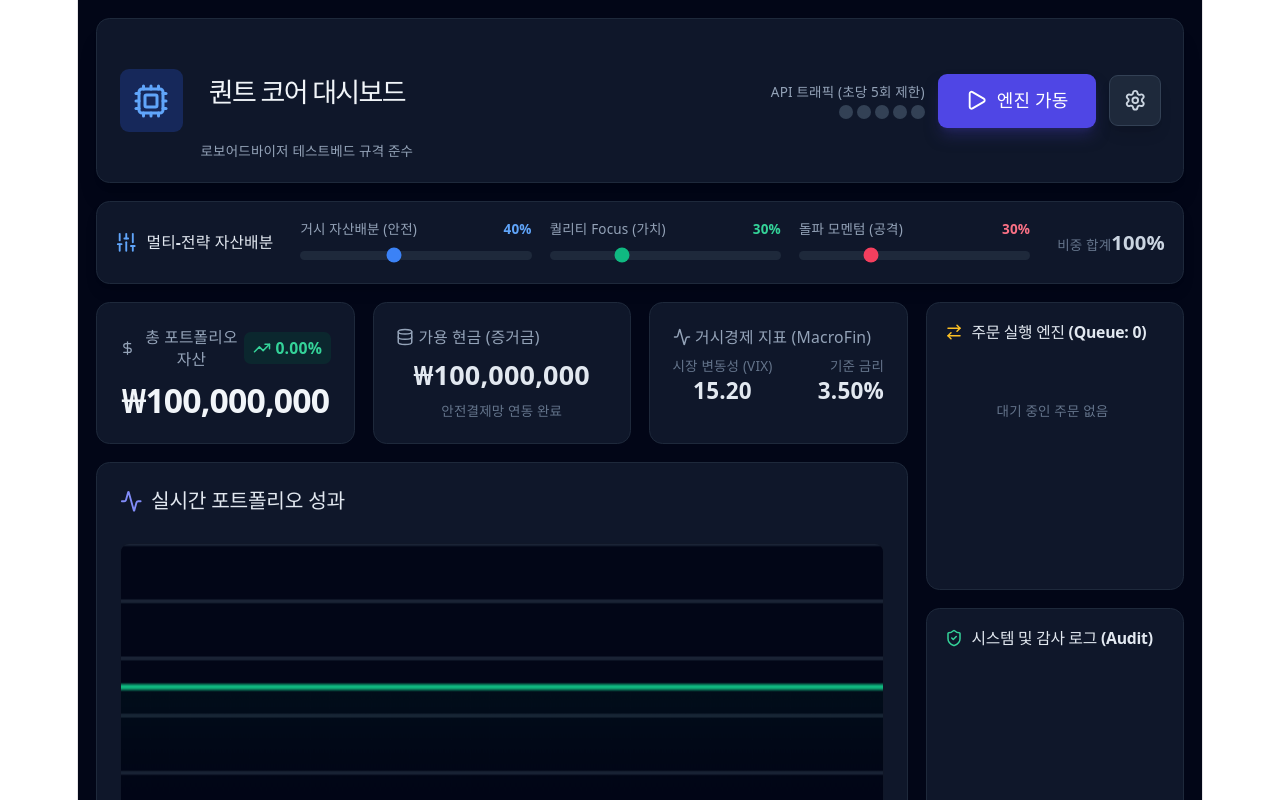
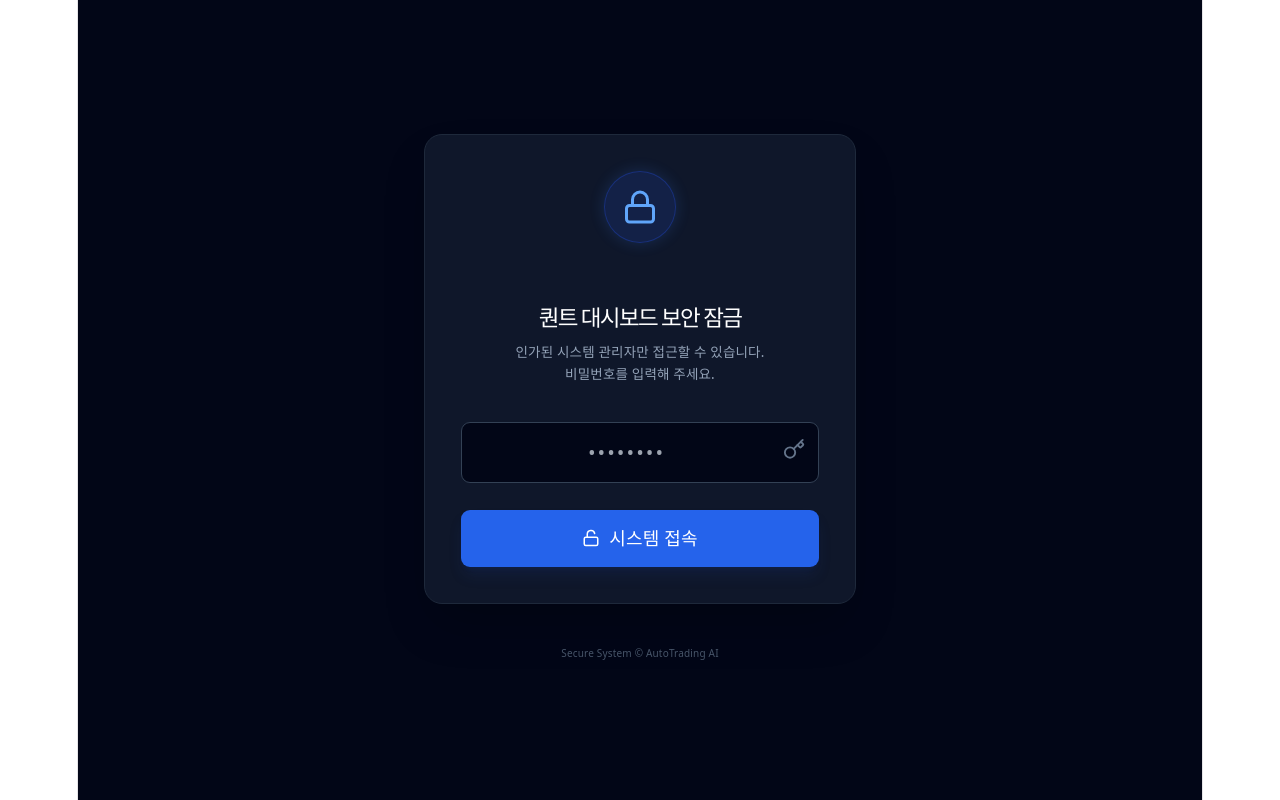
Before and after one commit to bhy1593-star/quant-dashboard, a React (Vite) app: page / in a window 1280 px wide. Shown: the top 800 px of the page. Built offline with nearby package versions, Linux system fonts and the light colour scheme.

Commit message:
Update App.jsx

```diff
--- a/src/App.jsx
+++ b/src/App.jsx
@@ -2,7 +2,7 @@ import React, { useState, useEffect, useRef, useCallback } from 'react';
 import {
   Play, Square, Activity, DollarSign, Clock, List, AlertTriangle,
   ShieldCheck, Server, Database, TrendingUp, TrendingDown, ArrowRightLeft,
-  Cpu, Lock, Settings, Key, X, Save, Sliders
+  Cpu, Lock, Settings, Key, X, Save, Sliders, Unlock
 } from 'lucide-react';
 
 const INITIAL_CASH = 100000000; // 1억 원
@@ -18,6 +18,14 @@ const INITIAL_UNIVERSE = [
 ];
 
 export default function App() {
+  // --- 0. 잠금 화면 (보안) 상태 ---
+  const [isAuthenticated, setIsAuthenticated] = useState(false);
+  const [passwordInput, setPasswordInput] = useState('');
+
+  // ⭐️ 여기서 원하시는 비밀번호로 변경하세요! (현재: qwer)
+  const MY_PASSWORD = "qwer";
+
+  // --- 1. 상태 관리 (State) ---
   const [cash, setCash] = useState(INITIAL_CASH);
   const [holdings, setHoldings] = useState({});
   const [portfolioHistory, setPortfolioHistory] = useState(Array(HISTORY_LENGTH).fill(INITIAL_CASH));
@@ -70,7 +78,7 @@ export default function App() {
   }, [addLog]);
 
   useEffect(() => {
-    if (!isRunning) return;
+    if (!isRunning || !isAuthenticated) return;
 
     const executionInterval = setInterval(() => {
       setOrderQueue(prevQueue => {
@@ -133,10 +141,10 @@ export default function App() {
     }, 1000);
 
     return () => clearInterval(executionInterval);
-  }, [isRunning, addLog]);
+  }, [isRunning, isAuthenticated, addLog]);
 
   useEffect(() => {
-    if (!isRunning) return;
+    if (!isRunning || !isAuthenticated) return;
 
     const dataInterval = setInterval(() => {
       let currentVix = macroData.vix;
@@ -175,7 +183,7 @@ export default function App() {
     }, 2000);
 
     return () => clearInterval(dataInterval);
-  }, [isRunning, holdings, cash, macroData.vix, allocations, requestOrder]);
+  }, [isRunning, isAuthenticated, holdings, cash, macroData.vix, allocations, requestOrder]);
 
 
   const evaluateStrategy = (currentUniverse, vix, currentTotalAssets) => {
@@ -232,11 +240,11 @@ export default function App() {
   };
 
   useEffect(() => {
+    if (!isAuthenticated) return;
     const canvas = canvasRef.current;
     if (!canvas) return;
     const ctx = canvas.getContext('2d');
 
-    // 모바일 등에서 캔버스가 부모 요소를 따라가도록 동적 리사이징 처리
     const parent = canvas.parentElement;
     canvas.width = parent.clientWidth;
     canvas.height = parent.clientHeight;
@@ -281,7 +289,7 @@ export default function App() {
     ctx.fillStyle = gradient;
     ctx.fill();
 
-  }, [portfolioHistory, profitRate]);
+  }, [portfolioHistory, profitRate, isAuthenticated]);
 
   const handleToggleRunning = () => {
     if (!isRunning) {
@@ -304,11 +312,58 @@ export default function App() {
     addLog('SYSTEM', 'API 설정이 안전하게 저장되었습니다 (메모리 캐싱).', 'info');
   };
 
+  const handleLogin = () => {
+    if (passwordInput === MY_PASSWORD) {
+      setIsAuthenticated(true);
+    } else {
+      alert("비밀번호가 일치하지 않습니다.");
+      setPasswordInput('');
+    }
+  };
+
+  // ⭐️ 비밀번호를 입력하지 않으면 나타나는 [잠금 화면]
+  if (!isAuthenticated) {
+    return (
+      <div className="min-h-screen bg-slate-950 flex flex-col items-center justify-center p-4 font-sans">
+        <div className="bg-slate-900 border border-slate-800 p-8 rounded-2xl shadow-2xl max-w-sm w-full flex flex-col items-center animate-in fade-in zoom-in duration-300">
+          <div className="w-16 h-16 bg-blue-900/30 rounded-full flex items-center justify-center mb-6 border border-blue-800/50 shadow-[0_0_15px_rgba(59,130,246,0.2)]">
+            <Lock className="w-8 h-8 text-blue-400" />
+          </div>
+          <h1 className="text-xl font-bold text-white mb-2">퀀트 대시보드 보안 잠금</h1>
+          <p className="text-slate-400 text-xs mb-8 text-center leading-relaxed">
+            인가된 시스템 관리자만 접근할 수 있습니다.<br/>비밀번호를 입력해 주세요.
+          </p>
+
+          <div className="w-full relative">
+            <input
+              type="password"
+              placeholder="••••••••"
+              className="w-full bg-slate-950 border border-slate-700 rounded-lg pl-4 pr-10 py-3 text-white mb-4 focus:outline-none focus:border-blue-500 text-center tracking-widest text-lg transition-colors"
+              value={passwordInput}
+              onChange={(e) => setPasswordInput(e.target.value)}
+              onKeyDown={(e) => { if (e.key === 'Enter') handleLogin(); }}
+            />
+            <Key className="absolute right-3 top-3.5 w-5 h-5 text-slate-500" />
+          </div>
+
+          <button
+            onClick={handleLogin}
+            className="w-full bg-blue-600 hover:bg-blue-700 text-white font-bold py-3.5 rounded-lg transition-all shadow-lg shadow-blue-900/20 flex items-center justify-center mt-2"
+          >
+            <Unlock className="w-4 h-4 mr-2" /> 시스템 접속
+          </button>
+        </div>
+        <p className="text-slate-600 text-[10px] mt-8">Secure System © AutoTrading AI</p>
+      </div>
+    );
+  }
+
+  // ⭐️ 비밀번호가 맞으면 나타나는 [메인 퀀트 화면]
   return (
     <div className="min-h-screen bg-slate-950 text-slate-300 p-2 sm:p-4 font-sans text-sm overflow-x-hidden">
-      <div className="max-w-7xl mx-auto space-y-4">
+      <div className="max-w-7xl mx-auto space-y-4 animate-in fade-in duration-500">
 
-        {/* 헤더 부분 (모바일에서 세로로 쌓이도록 수정) */}
+        {/* 헤더 부분 */}
         <header className="flex flex-col md:flex-row justify-between items-start md:items-center bg-slate-900 p-4 md:p-5 rounded-xl border border-slate-800 shadow-xl gap-4">
           <div className="flex items-center space-x-3 md:space-x-4">
             <div className="p-2 md:p-3 bg-blue-900/50 rounded-lg shrink-0">
@@ -351,7 +406,7 @@ export default function App() {
           </div>
         </header>
 
-        {/* 멀티 전략 자산 배분 패널 (모바일 대응) */}
+        {/* 멀티 전략 자산 배분 패널 */}
         <div className="bg-slate-900 p-4 rounded-xl border border-slate-800 shadow-lg flex flex-col md:flex-row items-start md:items-center gap-4">
           <div className="text-slate-200 font-bold flex items-center shrink-0 w-full md:w-auto border-b md:border-b-0 border-slate-800 pb-2 md:pb-0">
             <Sliders className="w-4 h-4 md:w-5 md:h-5 mr-2 text-blue-400" />
@@ -399,7 +454,7 @@ export default function App() {
           {/* 중앙 메인 패널 */}
           <div className="lg:col-span-3 space-y-4">
 
-            {/* 요약 카드 (모바일 1열, 태블릿 2열, 데스크탑 3열) */}
+            {/* 요약 카드 */}
             <div className="grid grid-cols-1 sm:grid-cols-2 md:grid-cols-3 gap-4">
               <div className="bg-slate-900 p-4 md:p-5 rounded-xl border border-slate-800 flex flex-col justify-between">
                 <div className="flex justify-between items-center mb-2">
@@ -443,7 +498,6 @@ export default function App() {
                   <Activity className="w-4 h-4 md:w-5 md:h-5 mr-2 text-indigo-400"/> 실시간 포트폴리오 성과
                 </h2>
               </div>
-              {/* 차트 영역 높이를 모바일에선 약간 줄임 */}
               <div className="relative h-48 md:h-64 w-full rounded-lg overflow-hidden bg-slate-950 border border-slate-800/50">
                 <canvas
                   ref={canvasRef}
@@ -505,7 +559,6 @@ export default function App() {
           </div>
 
           {/* 우측 패널 (주문 엔진 & 보안 시스템 로그) */}
-          {/* 모바일에서는 높이를 고정하여 아래로 배치 */}
           <div className="space-y-4 lg:flex lg:flex-col">
 
             {/* 주문 스케줄러 (대기열) */}
@@ -561,7 +614,7 @@ export default function App() {
           </div>
         </div>
 
-        {/* API 설정 모달 (모바일 최적화) */}
+        {/* API 설정 모달 */}
         {isSettingsOpen && (
           <div className="fixed inset-0 bg-black/60 backdrop-blur-sm flex items-center justify-center z-50 p-2 sm:p-4">
             <div className="bg-slate-900 border border-slate-700 rounded-xl md:rounded-2xl w-full max-w-md max-h-[90vh] overflow-y-auto shadow-2xl animate-in fade-in zoom-in duration-200">
```
